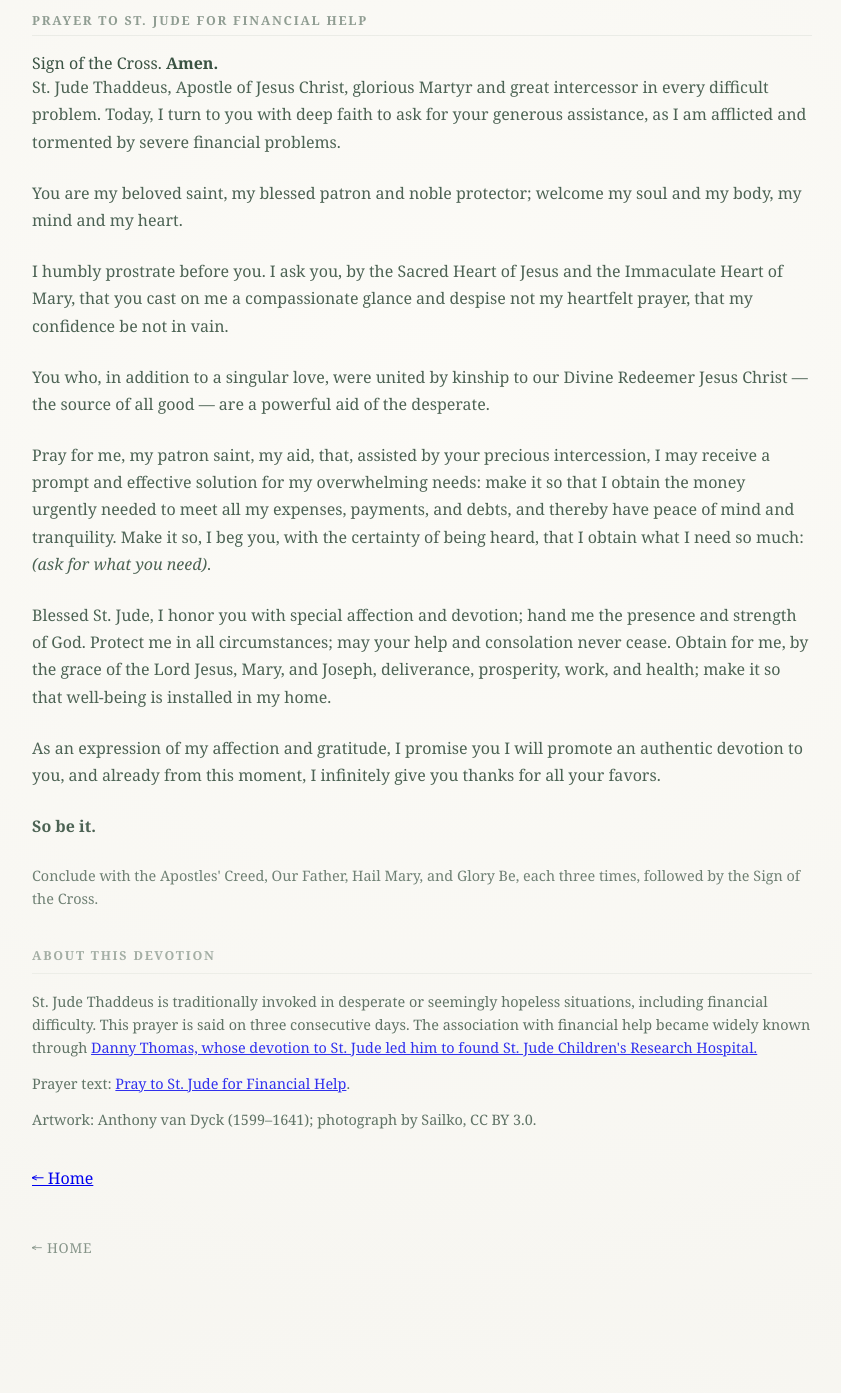
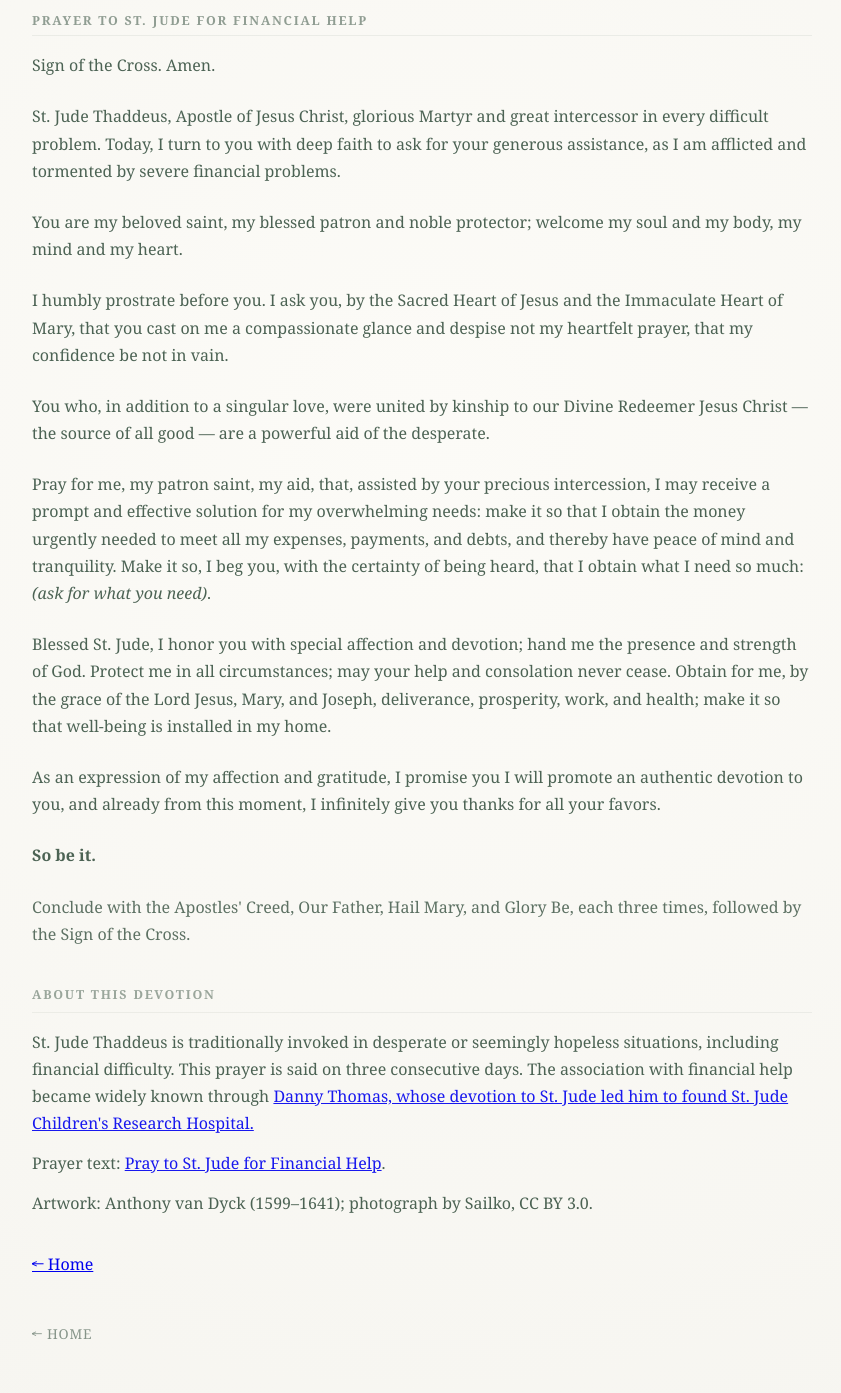
Before and after one commit to gautambastian/gautambastian.com, a Jekyll site: the page built from stjude.md, in a window 1280 px wide. Shown: the part 539-1932 px from the top of the page, without its empty margins (218-1059 px from the left). Built offline with Jekyll 4.4.1, drawn with Linux system fonts in a browser that asks for light colours; before the commit the page ends 1846 px from its top, so only the background shows below that; some of the changed lines change nothing that is shown.

Commit message:
minor edits to stjude.md

```diff
--- a/stjude.md
+++ b/stjude.md
@@ -40,9 +40,9 @@ permalink: /stjude/
 
   .stjude-instructions,
   .stjude-notes {
-    font-size: 0.9rem;
-    line-height: 1.6;
-    opacity: 0.8;
+    font-size: 1rem;
+    line-height: 1.7;
+    opacity: 0.9;
   }
 
   .stjude-notes p {
@@ -76,9 +76,10 @@ permalink: /stjude/
 
 <div class="resume-section stjude-prayer">
   <h2>Prayer to St. Jude for Financial Help</h2>
-  <p>Sign of the Cross. <strong>Amen.</strong></p>
 
   <div class="prayer-text">
+    <p>Sign of the Cross. Amen.</p>
+
     <p>St. Jude Thaddeus, Apostle of Jesus Christ, glorious Martyr and great intercessor in every difficult problem. Today, I turn to you with deep faith to ask for your generous assistance, as I am afflicted and tormented by severe financial problems.</p>
 
     <p>You are my beloved saint, my blessed patron and noble protector; welcome my soul and my body, my mind and my heart.</p>
```
